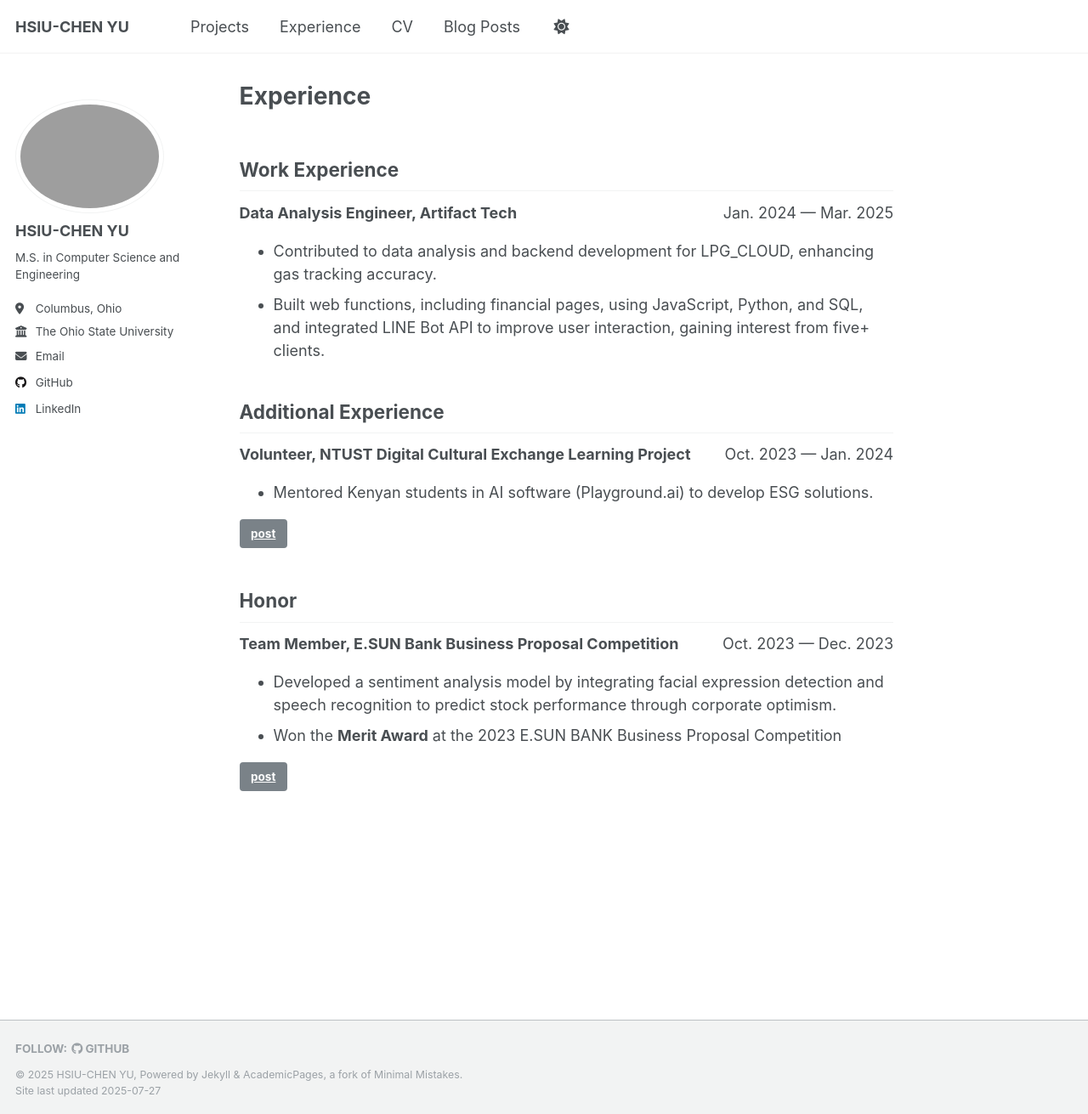
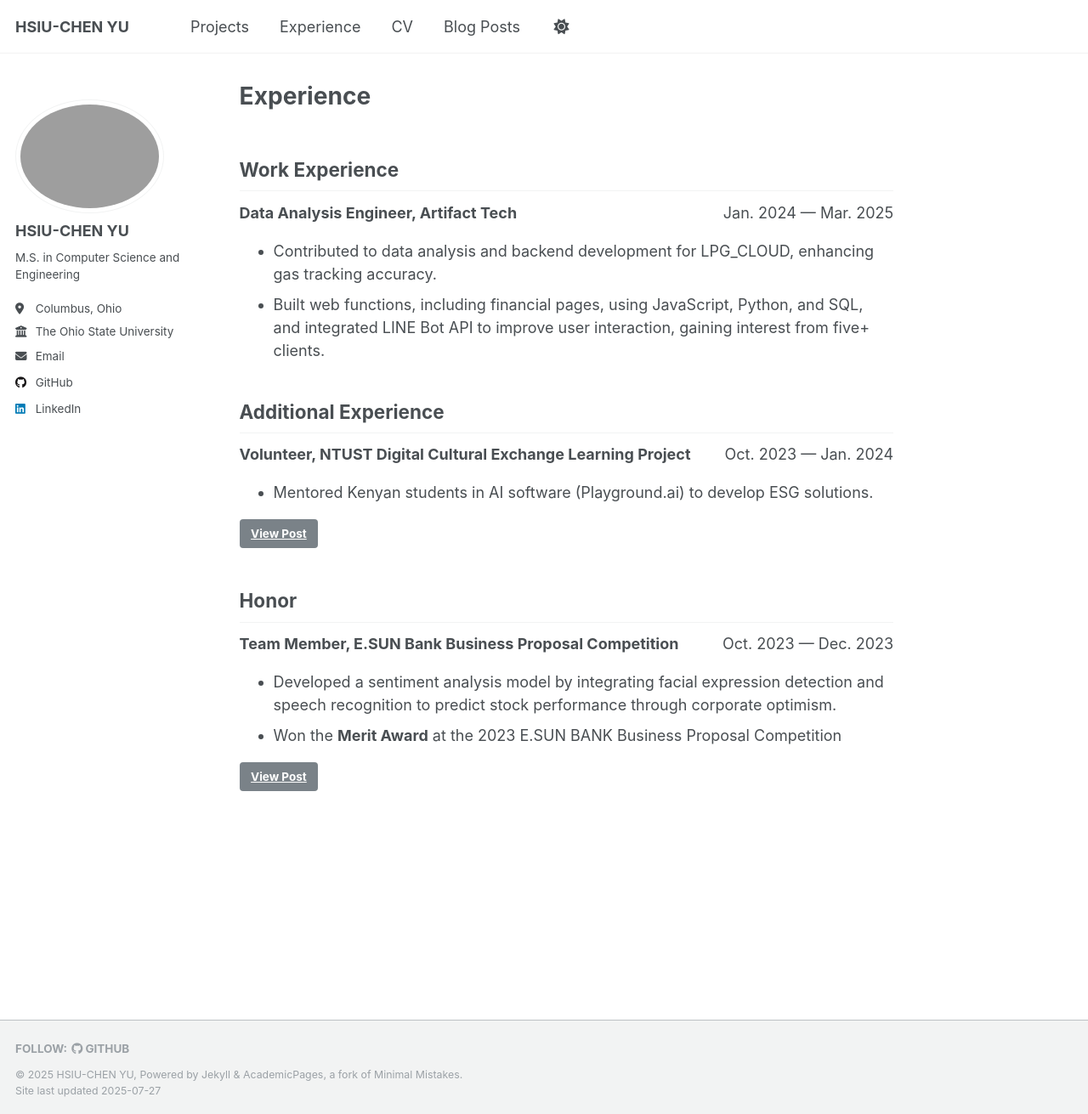
Before and after one commit to drink36/drink36.github.io, a Jekyll site: the page built from _pages/experience.md, in a window 1280 px wide and 1311 px high. Shown: the whole window at 85% size. Built offline with Jekyll 4.4.1, drawn with Linux system fonts in a browser that asks for light colours; a script that is not in the unit is left out.

```diff
--- a/_pages/experience.md
+++ b/_pages/experience.md
@@ -28,7 +28,7 @@
 
 - Mentored Kenyan students in AI software (Playground.ai) to develop ESG solutions.
 
-[post](https://www.linkedin.com/posts/hsiu-chen-yu_volunteer-culturalexchange-activity-7146229752960278528-9xzR?utm_source=share&utm_medium=member_desktop&rcm=ACoAAC0OpicBR1UKtDzc_ukgfbG1aLh-p4kv0AI){: .btn .btn--primary }
+[View Post](https://www.linkedin.com/posts/hsiu-chen-yu_volunteer-culturalexchange-activity-7146229752960278528-9xzR?utm_source=share&utm_medium=member_desktop&rcm=ACoAAC0OpicBR1UKtDzc_ukgfbG1aLh-p4kv0AI){: .btn .btn--primary }
 
 ## Honor
 
@@ -42,4 +42,4 @@
 - Developed a sentiment analysis model by integrating facial expression detection and speech recognition to predict stock performance through corporate optimism.
 - Won the **Merit Award** at the 2023 E.SUN BANK Business Proposal Competition
 
-[post](https://www.linkedin.com/posts/hsiu-chen-yu_fintech-ai-competition-activity-7144603500784533504-O28Y?utm_source=share&utm_medium=member_desktop&rcm=ACoAAC0OpicBR1UKtDzc_ukgfbG1aLh-p4kv0AI){: .btn .btn--primary }
+[View Post](https://www.linkedin.com/posts/hsiu-chen-yu_fintech-ai-competition-activity-7144603500784533504-O28Y?utm_source=share&utm_medium=member_desktop&rcm=ACoAAC0OpicBR1UKtDzc_ukgfbG1aLh-p4kv0AI){: .btn .btn--primary }
```
Also changed, not shown: _posts/2025-07-20-blog-post-1.md (+2 -0 lines), images/3953273590_704e3899d5_m.jpg (added), images/500x300.png (added), images/apple-touch-icon-180x180.png (added), images/bio-photo-2.jpg (added), images/bio-photo.jpg (added), images/editing-talk.png (added), images/favicon.ico (added), images/favicon.svg (added), images/foo-bar-identity-th.jpg (added), images/foo-bar-identity.jpg (added), images/homepage.png (added), images/image-alignment-1200x4002.jpg (added), images/image-alignment-150x150.jpg (added), 5 more files.
